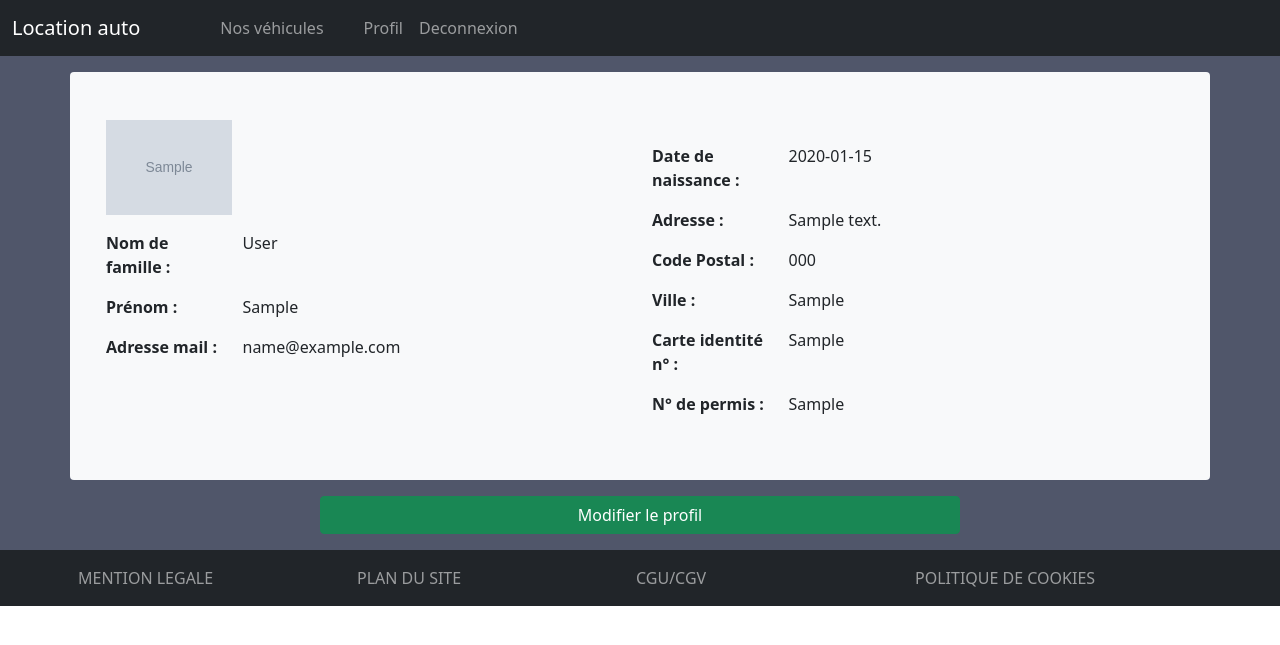
After one commit to arshess/FilRouge, a CodeIgniter app: page /FilRouge/User/showProfil in a window 1280 px wide. The commit adds this page. Shown: the top 645 px of the page. Run offline with CodeIgniter, Linux system fonts and the light colour scheme; the visitor is signed in with stand-in values (Sample User, id 1); tables that the repository leaves empty hold one stand-in row (values such as "Sample post"); grey boxes marked "Sample" are stand-in pictures.

Commit message:
commit du matin

```diff
--- a/application/config/config.php
+++ b/application/config/config.php
@@ -23,7 +23,7 @@ defined('BASEPATH') OR exit('No direct script access allowed');
 | a PHP script and you can easily do that on your own.
 |
 */
-// $config['base_url'] = 'https://localhost/FilRouge/';
+$config['base_url'] = 'https://localhost/FilRouge/';
 // $config['base_url'] = 'http://lamanu/Loca-auto/FilRouge/';
 
 /*
--- a/application/controllers/User.php
+++ b/application/controllers/User.php
@@ -32,10 +32,13 @@ class User extends CI_Controller
 					$this->load->view('/modals/connexionOK');
 					//set session et cookies
 					// set_cookie('email', $email, 604800);
-					$this->session->set_userdata('email',$email);
+					$this->session->set_userdata('email', $email);
 				} else {
 					$this->load->view('modals/connexionIdInconnu');
 				}
+			}
+			if (sizeof($users) == 0) {
+				$this->load->view('modals/connexionIdInconnu');
 			}
 			$this->load->view('connexion');
 		}
@@ -77,12 +80,32 @@ class User extends CI_Controller
 		if ($this->session->userdata('email')) {
 			$this->session->unset_userdata('email');
 			$this->session->sess_destroy();
-			if (get_cookie('email')) {
-				delete_cookie('email');
-				$this->load->view('modals/deconnexion');
-				$this->load->view('connexion');
-				$this->load->view('template/footer');
-			}
+			$this->load->view('modals/deconnexion');
+			$this->load->view('connexion');
+			$this->load->view('template/footer');
 		}
 	}
+
+
+	public function showProfil()
+	{
+		$this->load->model('User_model', '', true);
+		$this->load->view('template/header');
+		if ($this->session->userdata('email')) {
+			$data = $this->User_model->getUser($this->session->userdata('email'));
+			if($data[0]->avatar==null){
+				$data[0]->avatar = 'defaut.png';
+			}
+			$this->load->view('profil', $data[0]);
+		} else {
+			$this->load->view('modals/connexionnecessaire');
+			$this->load->view('connexion');
+		}
+		$this->load->view('template/footer');
+	}
+
+
+	public function updateProfil()
+	{
+	}
 }
--- a/application/models/user_model.php
+++ b/application/models/user_model.php
@@ -3,9 +3,9 @@ defined('BASEPATH') or exit('No direct script access allowed');
 
 class User_model extends CI_Model
 {
-	public function getUser($email = null, $password = null)
+	public function getUser($email = null)
 	{
-		$this->db->select('user_id, email,password');
+		// $this->db->select('*');
 		$this->db->where('email', $email);
 		$truc =  $this->db->get('user');
 		return $truc->result();
--- a/application/views/modals/connexionnecessaire.php
+++ b/application/views/modals/connexionnecessaire.php
@@ -9,7 +9,7 @@
         <p>Pour acceder à cette page il faut être connecter</p>
       </div>
       <div class="modal-footer">
-        <a href="User/connexion" class="btn btn-secondary" >Se connecter</a>
+        <a href="<?=base_url('User/connexion')?>" class="btn btn-secondary" >Se connecter</a>
       </div>
     </div>
   </div>
--- /dev/null
+++ b/application/views/profil.php
@@ -0,0 +1,51 @@
+<div class="container-fluid container_user pt-3">
+    <div class="container row bg-light ms-auto me-auto rounded">
+        <div class="col-lg-6 my-5">
+            <div class="row">
+                <img id="profil-avatar" src="<?= base_url() . 'public/images/avatar/' . $avatar ?>" alt="avatar du profil">
+            </div>
+
+            <p class="row my-3">
+                <span class="col-12 col-md-3 fw-bold">Nom de famille :</span>
+                <span class="col-12 col-md-6"><?=$lastName?></span>
+            </p>
+            <p class="row my-3">
+                <span class="col-12 col-md-3 fw-bold">Prénom :</span>
+                <span class="col-12 col-md-6"><?=$firstName?></span>
+            </p>
+            <p class="row my-3">
+            <span class="col-12 col-md-3 fw-bold">Adresse mail :</span>
+                <span class="col-12 col-md-6"><?=$email?></span>
+            </p>
+        </div>
+
+        <div class="col-lg-6  my-5 pt-2">
+
+            <p class="row my-3">
+                <span class="col-12 col-md-3 fw-bold">Date de naissance :</span>
+                <span class="col-12 col-md-6"><?=$birthDate?></span>
+            </p>
+            <p class="row my-3">
+                <span class="col-12 col-md-3 fw-bold">Adresse :</span>
+                <span class="col-12 col-md-6"><?=$address?></span>
+            </p>
+            <p class="row my-3">
+                <span class="col-12 col-md-3 fw-bold">Code Postal :</span>
+                <span class="col-12 col-md-6"><?=$zipCode?></span>
+            </p>
+            <p class="row my-3">
+                <span class="col-12 col-md-3 fw-bold">Ville :</span>
+                <span class="col-12 col-md-6"><?=$city?></span>
+            </p>
+            <p class="row my-3">
+                <span class="col-12 col-md-3 fw-bold">Carte identité n° :</span>
+                <span class="col-12 col-md-6"><?=$IdCard?></span>
+            </p>
+            <p class="row my-3">
+                <span class="col-12 col-md-3 fw-bold">N° de permis :</span>
+                <span class="col-12 col-md-6"><?=$driverLicense?></span>
+            </p>
+        </div>
+    </div>
+    <div class="row"><a href="" class="btn btn-success col-lg-6 offset-lg-3 my-3">Modifier le profil</a></div>
+</div>
--- a/application/views/template/header.php
+++ b/application/views/template/header.php
@@ -29,7 +29,7 @@ defined('BASEPATH') or exit('No direct script access allowed');
 					</li>
 					<?php if ($this->session->userdata('email')) { ?>
 						<li class="nav-item">
-						<a class="nav-link ms-4" href="User/showprofil">Profil</a>
+						<a class="nav-link ms-4" href="<?=base_url('User/showProfil')?>">Profil</a>
 					</li>
 						<li class="nav-item"><a class="nav-link" href="<?= base_url('User/deconnexion') ?>" tabindex="-1" aria-disabled="true">Deconnexion</a></li>
 					<?php } else { ?>
--- a/public/style/style.css
+++ b/public/style/style.css
@@ -2,3 +2,6 @@
     background : #50566A;
     heigth : 80vh;
 }
+#profil-avatar{
+    max-width : 150px;
+}
```
Also changed, not shown: public/images/avatar/defaut.png (added).
